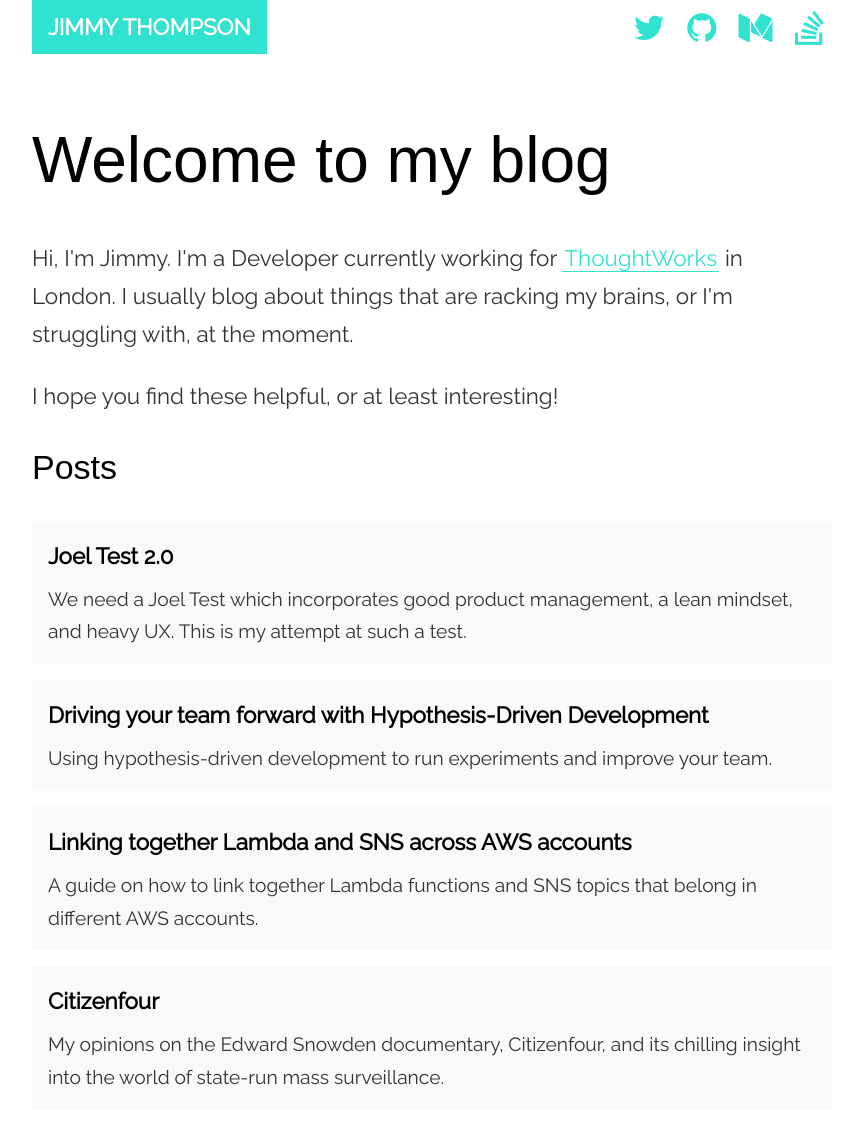
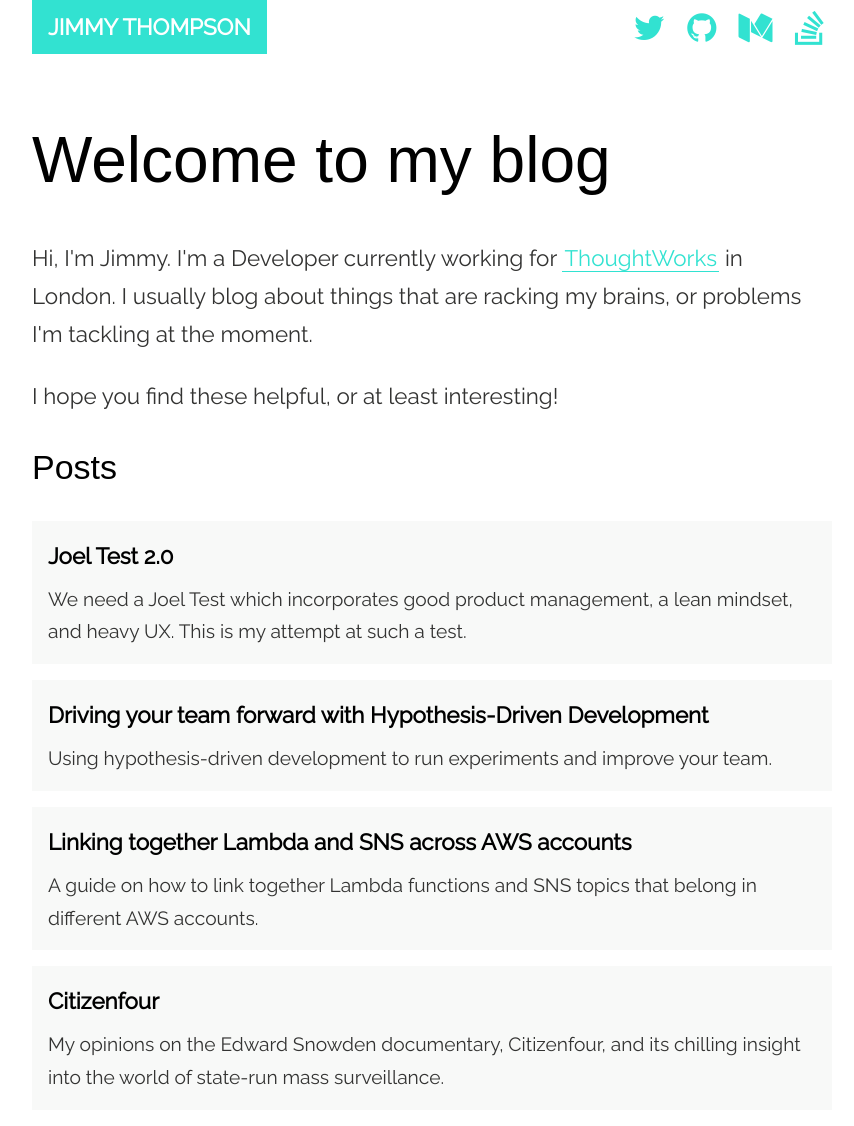
Before and after one commit to JimmyThompson/jimmythompson.co.uk, a Jekyll site: the page built from index.html, in a window 1280 px wide. Shown: the whole page, without its empty margins (208-1062 px from the left). Built offline with Jekyll 4.4.1, drawn with Linux system fonts in a browser that asks for light colours; nearby versions of some CDN libraries; some web fonts are replaced.

Commit message:
Further changes to the blurb on the front page

```diff
--- a/index.html
+++ b/index.html
@@ -6,8 +6,8 @@ layout: main
   <p>
     Hi, I'm Jimmy. I'm a Developer currently working for
     <a href="https://thoughtworks.com">ThoughtWorks</a> in London. I usually
-    blog about things that are racking my brains, or I'm struggling with, at the
-    moment.
+    blog about things that are racking my brains, or problems I'm tackling at
+    the moment.
   </p>
   <p>I hope you find these helpful, or at least interesting!</p>
   <h2>Posts</h2>
```
